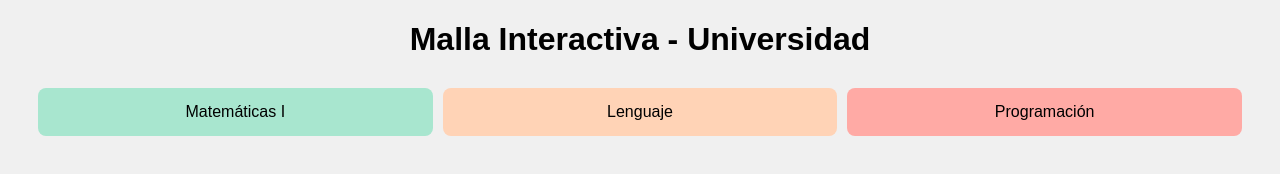
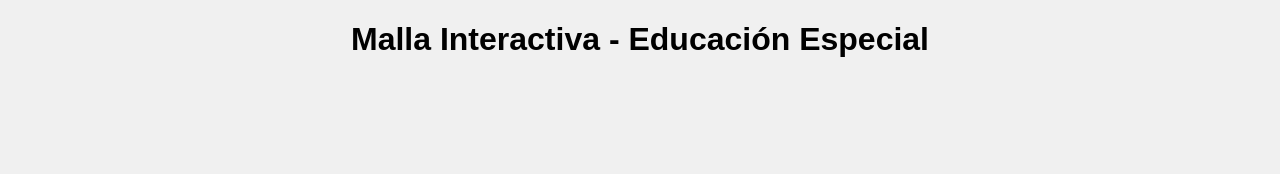
Before and after one commit to losonkojr/malla-u, a plain HTML site: page index.html in a window 1280 px wide. Drawn offline with Linux system fonts and the light colour scheme.

Commit message:
Update index.html

```diff
--- a/index.html
+++ b/index.html
@@ -2,15 +2,14 @@
 <html lang="es">
 <head>
   <meta charset="UTF-8">
-  <title>Malla Interactiva</title>
+  <title>Malla Educación Especial</title>
   <link rel="stylesheet" href="styles.css">
 </head>
 <body>
-  <h1>Malla Interactiva - Universidad</h1>
-  <div class="grid">
-    <div class="asignatura aprobada" onclick="mostrarInfo('Matemáticas I', 'Sin requisitos', 5)">Matemáticas I</div>
-    <div class="asignatura cursando" onclick="mostrarInfo('Lenguaje', 'Sin requisitos', 4)">Lenguaje</div>
-    <div class="asignatura pendiente" onclick="mostrarInfo('Programación', 'Matemáticas I', 6)">Programación</div>
+  <h1>Malla Interactiva - Educación Especial</h1>
+
+  <div id="malla">
+    <!-- Aquí van los semestres generados por JS -->
   </div>
 
   <div id="info-box" class="info-box oculto"></div>
```
